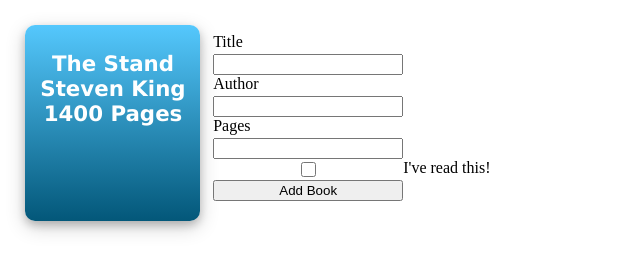
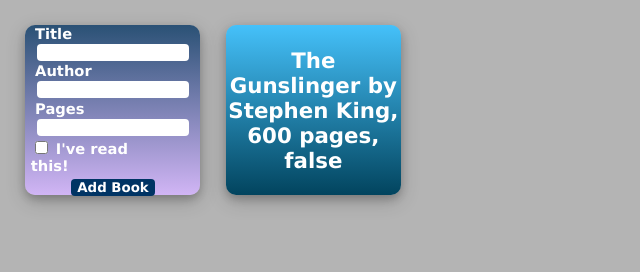
Before and after one commit to timcbarnes/Library, a plain HTML site: page index.html in a window 1280 px wide. Shown: the whole page, without its empty margins (0-640 px from the left). Drawn offline with Linux system fonts and the light colour scheme.

Commit message:
Style/logic adjustments

```diff
--- a/index.html
+++ b/index.html
@@ -12,24 +12,20 @@
 
   <body>
     <div id="container">
-      <div class="card">
-        <div class="content">
-          The Stand
-          Steven King
-          1400 Pages
-        </div>
-    </div>
       <form id="addBook" onsubmit="return false">
         <label>Title</label>
-      <input id="title "type="text" required>
+        <input id="title" type="text" required>
         <label>Author</label>
         <input id="author" type="text" required>
         <label>Pages</label>
         <input id="pages" type="text" required>
+        <div id="check">
           <input id="read" name="checkbox" type="checkbox">
           <label id="readLabel">I've read this!</label>
+        </div>
         <input id="add" type="submit" value="Add Book">
       </form>
+    </div>
 
   </body>
 
--- a/scripts/app.js
+++ b/scripts/app.js
@@ -12,12 +12,25 @@
 
 function addToLibrary(title, author, pages, read) {
   const book = new Book(title, author, pages, read);
-  library.push(book)
-  return book;
+  library.push(book);
+  renderLibrary(library);
 }
 
-function displayLibrary(array) {
+function renderLibrary(array) {
   array.forEach((item) => {
-    return item;
+    const container = document.getElementById('container');
+    const card = document.createElement('div');
+    card.className = 'card';
+    card.innerText = item.info();
+    container.appendChild(card);
   });
 }
+
+function handleAddBtn() {
+  document.getElementById('addBook').addEventListener('submit', () => {
+    addToLibrary(title, author, pages, read);
+    renderLibrary(library);
+  });
+}
+handleAddBtn();
+addToLibrary("The Gunslinger", "Stephen King", "600", false);
--- a/styles/style.css
+++ b/styles/style.css
@@ -3,6 +3,7 @@
   padding: 0;
   width: 100vw;
   height: 100vh;
+  background-color: rgb(180, 180, 180);
 }
 
 #container {
@@ -10,75 +11,60 @@
   flex-direction: row;
   flex-flow: wrap;
   align-items: center;
+  justify-content: flex-start;
   margin-left: 1%;
 }
 
-.card {
+.card, #addBook {
+  display: flex;
+  flex-direction: column;
+  align-items: center;
+  justify-content: center;
   width: 175px;
   height: 170px;
   margin: 2% 1% 1% 1%;
-  padding: 2% 0% 0% 0%;
   font-family: Verdana, Geneva, Tahoma, sans-serif;
   color: white;
   font-size: 16pt;
   font-weight: bold;
   text-align: center;
-  background: linear-gradient(#55c8fd, #035779);
+  background: linear-gradient(#45c1fa, #02445e);
   border-radius: 10px;
   box-shadow: 0 4px 8px 0 rgba(0, 0, 0, 0.2), 0 6px 20px 0 rgba(0, 0, 0, 0.19);
 }
 
-.content {
-  display: flex;
-  flex-direction: column;
-  justify-content: center;
-  width: auto;
-  height: auto;
-  text-align: center;
-  text-justify: auto;
-  font-family: Verdana, Geneva, Tahoma, sans-serif;
-  color: white;
-  font-size: 16pt;
-  font-weight: bold;
+#addBook {
+  font-size: 11pt;
+  text-align: left;
+  background: linear-gradient(#2a5175, #d1b5f5);
 }
 
-#addBook {
-  display: grid;
-  width: 30%;
-  grid-template-rows: repeat(8, 1fr);
-  grid-template-columns: repeat(2, 1fr);
+#title, #author, #pages {
+  margin-bottom: 1%;
+  width: 85%;
+  height: 11%;
+  border: none;
+  border-radius: 0.3em;
 }
 
 label {
-  grid-column-start: 1;
-  grid-column-end: 3;
+  width: 89%;
+  margin-bottom: 2px;
 }
 
-#title {
-  grid-row-start: 2;
-  grid-column-start: 1;
-}
-
-#author {
-  grid-row-start: 4;
-  grid-column-start: 1;
-}
-
-#pages {
-  grid-row-start: 6;
-  grid-column-start: 1;
-}
-
-#read {
-  grid-row-start: 7;
-  grid-column-start: 1;
-}
-
-#readLabel {
-  grid-row-start: 7;
-  grid-column-start: 2;
+#check {
+  width: 80%;
+  align-self: flex-start;
+  margin-left: 3%;
+  margin-bottom: 3%;
 }
 
 #add {
-  grid-row-start: 8;
+  border: none;
+  border-radius: 0.3em;
+  font-family: Verdana, Geneva, Tahoma, sans-serif;
+  font-weight: bold;
+  color: white;
+  background: #003464;
+
 }
```
Lines whose indentation alone changed are shown as unchanged.
